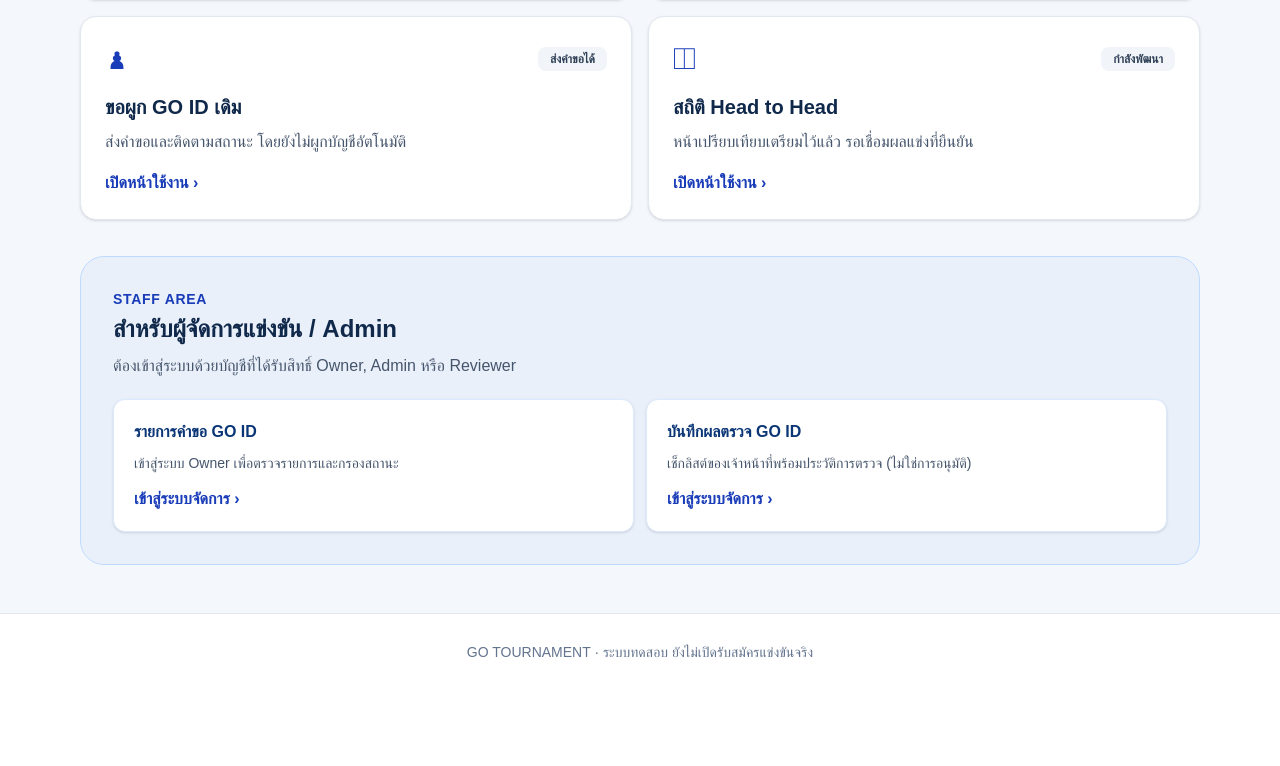
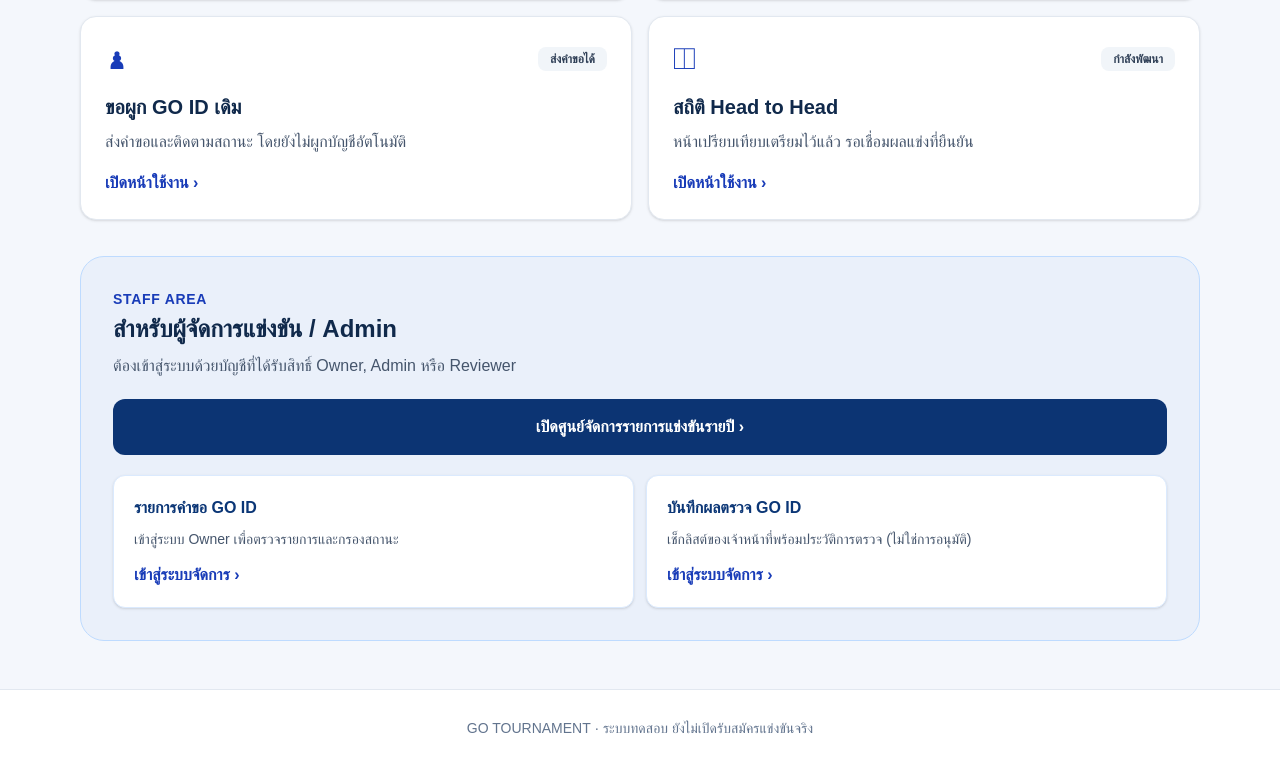
Before and after one commit to sawitree2168-sys/go-competition, a Next.js app: page / in a window 1280 px wide. Shown: the part 1862-2628 px from the top of the page. Before the commit the page ends 2552 px from the top, so only its background shows below. Built offline with nearby package versions, Linux system fonts and the light colour scheme.

Commit message:
feat: link centralized tournament admin hub from homepage

```diff
--- a/app/page.tsx
+++ b/app/page.tsx
@@ -57,6 +57,7 @@ export default function Home(){
      <p className="text-sm font-bold tracking-wider text-blue-800">STAFF AREA</p>
      <h2 className="mt-1 text-2xl font-black">สำหรับผู้จัดการแข่งขัน / Admin</h2>
      <p className="mt-2 leading-relaxed text-slate-600">ต้องเข้าสู่ระบบด้วยบัญชีที่ได้รับสิทธิ์ Owner, Admin หรือ Reviewer</p>
+     <Link href="/admin/tournaments" className="mt-5 block rounded-xl bg-[#0c3473] px-5 py-4 text-center font-bold text-white">เปิดศูนย์จัดการรายการแข่งขันรายปี ›</Link>
      <div className="mt-5 grid gap-3 sm:grid-cols-2">
       {admin.map(a=><Link key={a.href} href={a.href} className="rounded-xl border border-blue-100 bg-white p-5 shadow-sm">
        <h3 className="font-bold text-[#0b3676]">{a.title}</h3><p className="mt-2 text-sm leading-relaxed text-slate-600">{a.detail}</p><p className="mt-3 font-semibold text-blue-800">เข้าสู่ระบบจัดการ ›</p>
```
